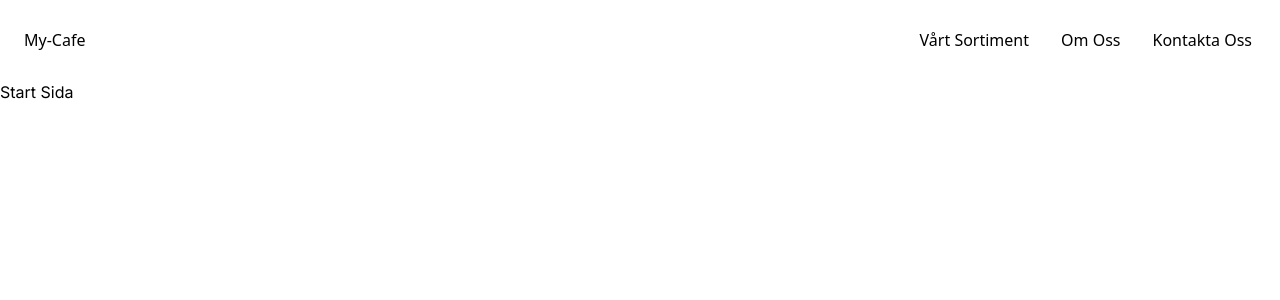
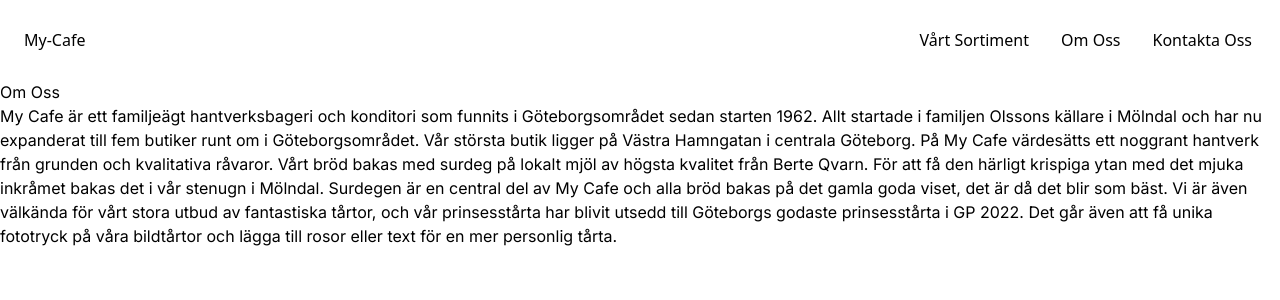
Before and after one commit to TaraSkoglund/my-cafe, a Next.js app: page / in a window 1280 px wide. Shown: the top 300 px of the page. Built offline with nearby package versions, Linux system fonts and the light colour scheme.

Commit message:
added 'Om Oss' section

```diff
--- a/app/page.js
+++ b/app/page.js
@@ -1,7 +1,25 @@
 export default function Home() {
   return (
     <main>
-      <h2>Start Sida</h2>
+      <section>
+        <h1>Om Oss</h1>
+        <p>
+          My Cafe är ett familjeägt hantverksbageri och konditori som funnits i
+          Göteborgsområdet sedan starten 1962. Allt startade i familjen Olssons
+          källare i Mölndal och har nu expanderat till fem butiker runt om i
+          Göteborgsområdet. Vår största butik ligger på Västra Hamngatan i
+          centrala Göteborg. På My Cafe värdesätts ett noggrant hantverk från
+          grunden och kvalitativa råvaror. Vårt bröd bakas med surdeg på lokalt
+          mjöl av högsta kvalitet från Berte Qvarn. För att få den härligt
+          krispiga ytan med det mjuka inkråmet bakas det i vår stenugn i
+          Mölndal. Surdegen är en central del av My Cafe och alla bröd bakas på
+          det gamla goda viset, det är då det blir som bäst. Vi är även välkända
+          för vårt stora utbud av fantastiska tårtor, och vår prinsesstårta har
+          blivit utsedd till Göteborgs godaste prinsesstårta i GP 2022. Det går
+          även att få unika fototryck på våra bildtårtor och lägga till rosor
+          eller text för en mer personlig tårta.
+        </p>
+      </section>
     </main>
   );
 }
```
